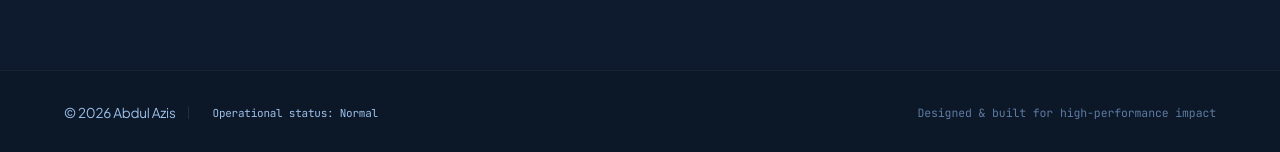
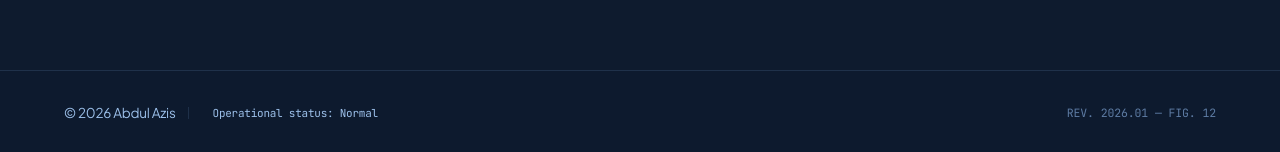
Before and after one commit to ziss11/ziss11-site, a Next.js app: page / in a window 1280 px wide. Shown: the part 3342-3494 px from the top of the page. Built offline with nearby package versions, Linux system fonts and the light colour scheme.

Commit message:
style: reskin footer to blueprint theme with technical stamp

```diff
--- a/src/components/ui/Footer.tsx
+++ b/src/components/ui/Footer.tsx
@@ -1,10 +1,11 @@
 export default function Footer() {
   return (
     <footer
+      className='grid-paper'
       style={{
-        borderTop: '1px solid rgba(255, 255, 255, 0.05)',
+        borderTop: '1px solid var(--color-border)',
         marginTop: 100,
-        background: 'rgba(5, 5, 10, 0.2)',
+        background: 'rgba(14, 27, 46, 0.4)',
       }}
     >
       <div
@@ -48,7 +49,7 @@ export default function Footer() {
             letterSpacing: '-0.01em',
           }}
         >
-          Designed &amp; built for high-performance impact
+          REV. {new Date().getFullYear()}.{String(new Date().getMonth() + 1).padStart(2, '0')} — FIG. 12
         </span>
       </div>
     </footer>
```
